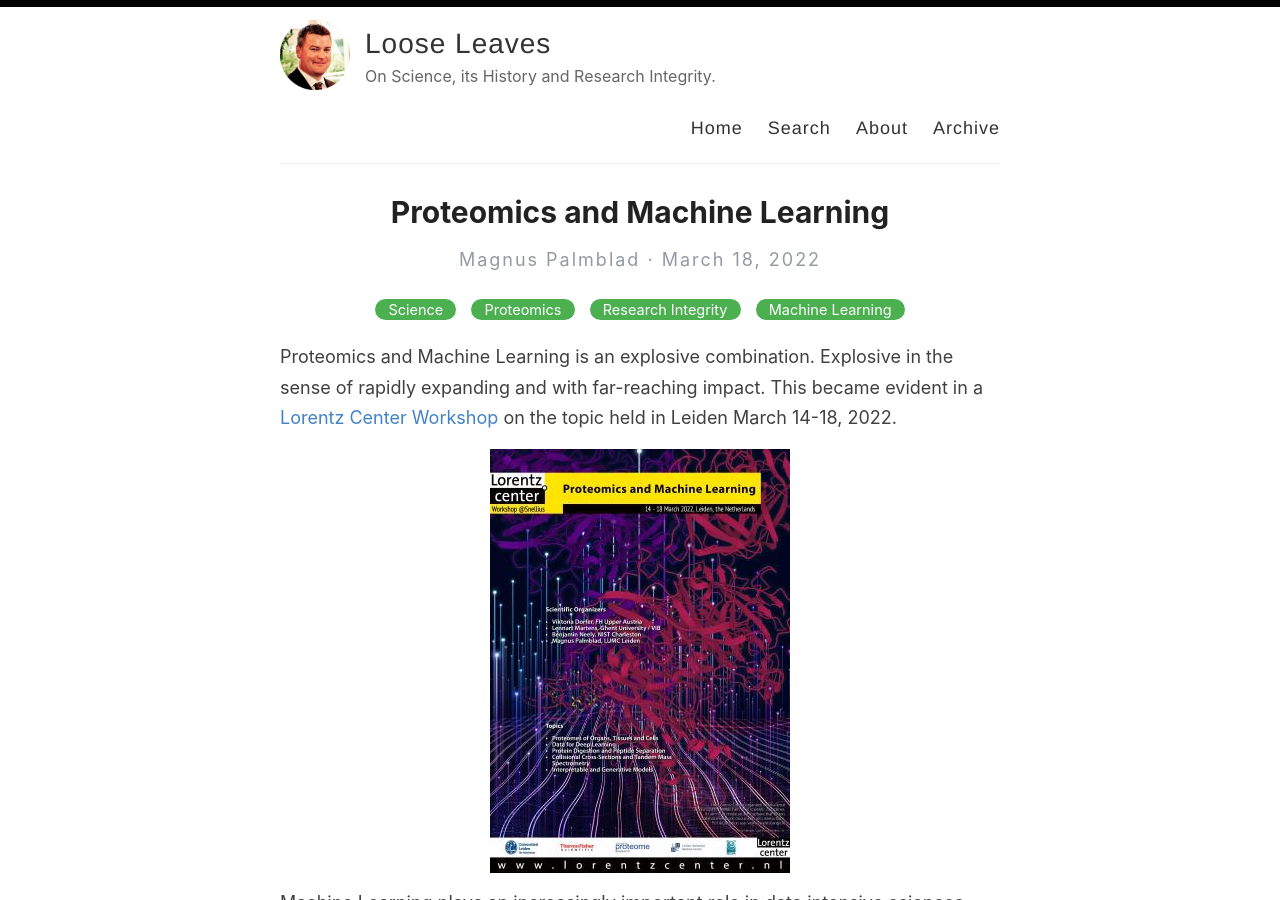
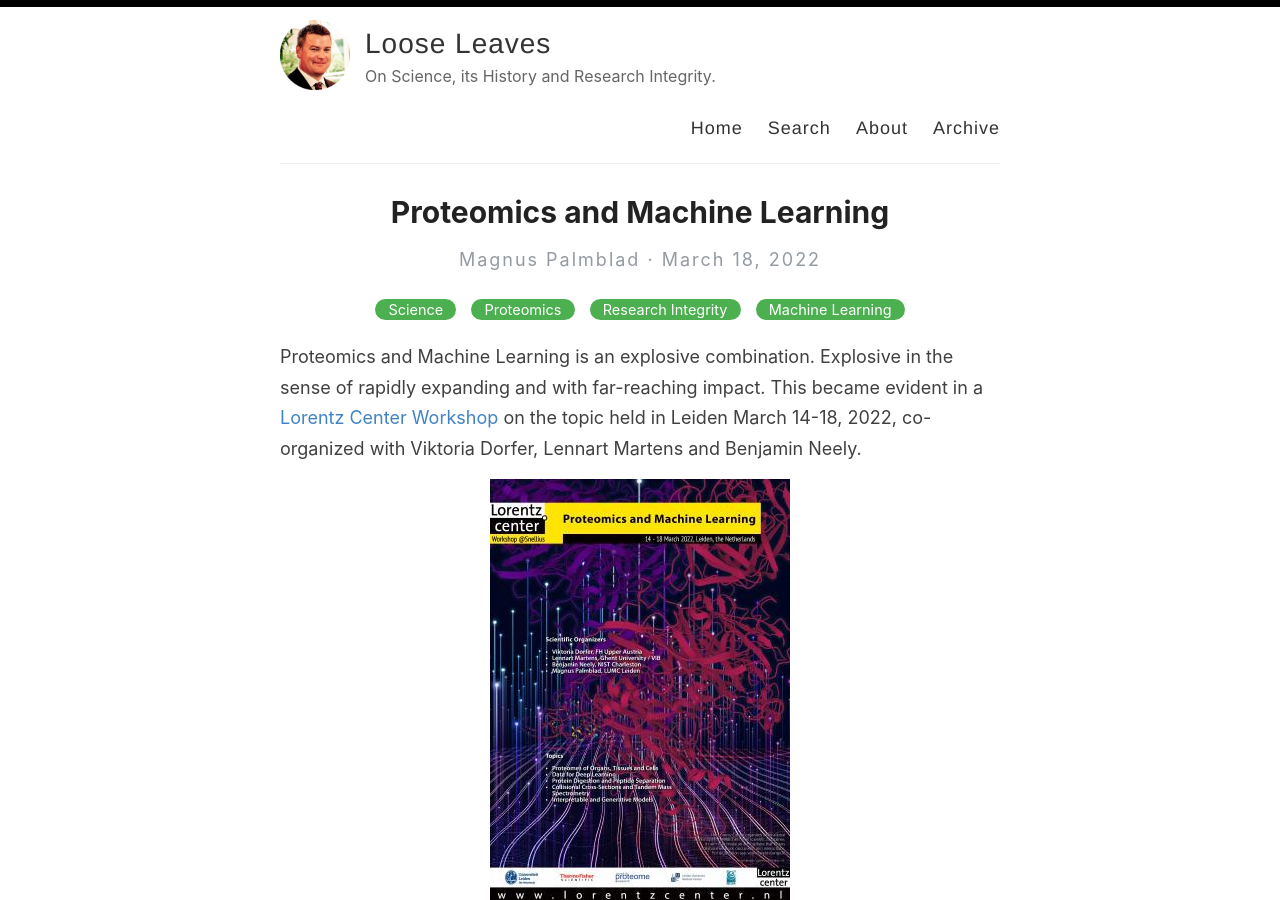
Before and after one commit to amitmerchant1990/reverie, a Jekyll site: the page built from _posts/2022-03-18-Proteomics_and_Machine_Learning.md, in a window 1280 px wide and 900 px high. Built offline with Jekyll 4.4.1, drawn with Linux system fonts in a browser that asks for light colours.

Commit message:
Update 2022-03-18-Proteomics_and_Machine_Learning.md

```diff
--- a/_posts/2022-03-18-Proteomics_and_Machine_Learning.md
+++ b/_posts/2022-03-18-Proteomics_and_Machine_Learning.md
@@ -5,7 +5,7 @@ categories: [Science, Proteomics, Research Integrity, Machine Learning]
 excerpt: Proteomics and Machine Learning is an explosive combination. Explosive in the sense of rapidly expanding and with far-reaching impact.
 ---
 
-Proteomics and Machine Learning is an explosive combination. Explosive in the sense of rapidly expanding and with far-reaching impact. This became evident in a [Lorentz Center Workshop](https://www.lorentzcenter.nl/proteomics-and-machine-learning.html) on the topic held in Leiden March 14-18, 2022.
+Proteomics and Machine Learning is an explosive combination. Explosive in the sense of rapidly expanding and with far-reaching impact. This became evident in a [Lorentz Center Workshop](https://www.lorentzcenter.nl/proteomics-and-machine-learning.html) on the topic held in Leiden March 14-18, 2022, co-organized with Viktoria Dorfer, Lennart Martens and Benjamin Neely.
 
 ![Workshop_Poster]({{magnuspalmblad.github.io}}/assets/proteomics-and-machine-learning-poster-pic-x300.jpg)
 
```
